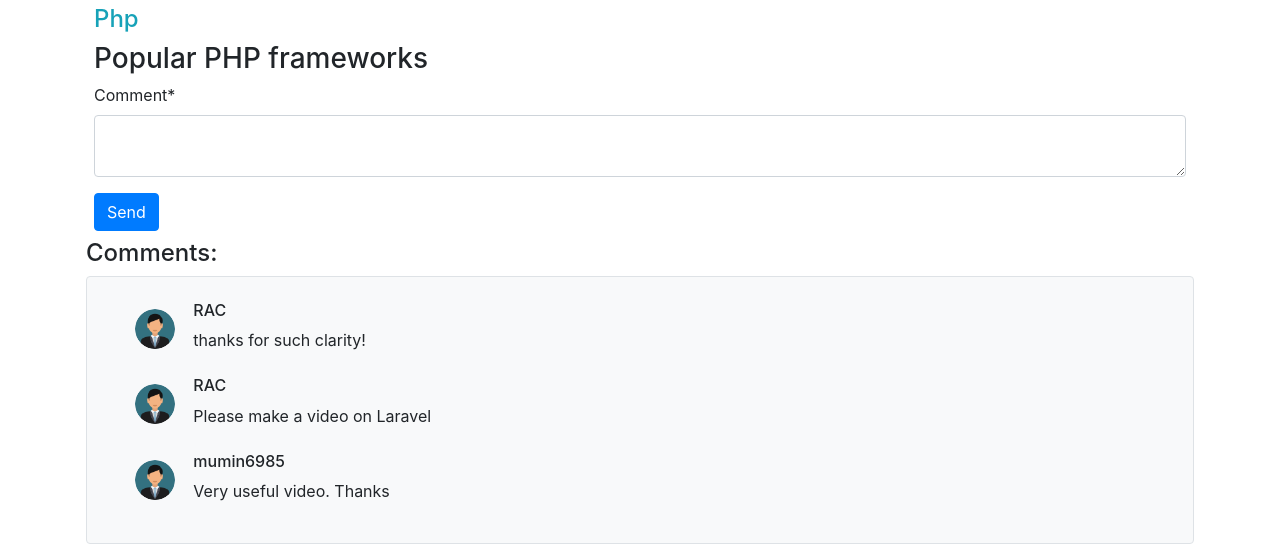
After one commit to RahatGithub/Bohubrihi_V-Streaming, a Django app: page /posts/post/8/ in a window 1280 px wide. The commit adds this page. Shown: the part 597-1157 px from the top of the page. Run offline with Django 5.2, Linux system fonts and the light colour scheme; data comes from the database, SQL or seed files in the repository; both versions use the stored data as it was after the commit; some libraries are stand-ins or nearby versions.

Commit message:
Working fine

```diff
--- a/App_Accounts/views.py
+++ b/App_Accounts/views.py
@@ -14,7 +14,7 @@ def sign_up(request):
             user = form.save()
             user_profile = UserProfile(user=user)
             user_profile.save()
-            return HttpResponseRedirect(reverse('App_Accounts:login'))  # change it to 'App_Post:home', also pass user info when logged in
+            return HttpResponseRedirect(reverse('App_Accounts:log_in'))  # change it to 'App_Post:home', also pass user info when logged in
 
     context={ 'title':'Sign up . V-Stream', 'form' : form }
 
--- a/App_Posts/admin.py
+++ b/App_Posts/admin.py
@@ -1,4 +1,5 @@
 from django.contrib import admin
-from .models import Post
+from .models import Post, Comment
 
 admin.site.register(Post)
+admin.site.register(Comment)
--- a/App_Posts/forms.py
+++ b/App_Posts/forms.py
@@ -1,9 +1,18 @@
 from django import forms
-from App_Posts.models import Post
+from App_Posts.models import Post, Comment
 
 
 class PostForm(forms.ModelForm):
-
     class Meta:
         model = Post
         fields = ['title', 'description', 'video_link']
+
+
+
+class CommentForm(forms.ModelForm):
+    class Meta:
+        model = Comment
+        fields = ['comment']
+        widgets = {
+            'comment': forms.Textarea(attrs={'rows': 2, 'cols': 30}),
+        }
--- a/App_Posts/models.py
+++ b/App_Posts/models.py
@@ -11,6 +11,7 @@ class Post(models.Model):
     creator = models.ForeignKey(User, on_delete=models.CASCADE, related_name='post')
     title = models.CharField(max_length=264, blank=True)
     category = models.CharField(max_length=40, choices=CATEGORY_CHOICES, default=None)
+    description = models.TextField(blank=True)
     video_link = models.URLField(blank=True)
     upload_date = models.DateField(auto_now_add=True)
 
@@ -19,3 +20,14 @@ class Post(models.Model):
 
     def __str__(self):
         return f"{self.title} ({self.category})"
+
+
+
+class Comment(models.Model):
+    post = models.ForeignKey(Post, on_delete=models.CASCADE, related_name='commented_post')
+    user = models.ForeignKey(User, on_delete=models.CASCADE, related_name='commenter')
+    comment = models.TextField()
+    date_created = models.DateTimeField(auto_now_add=True)
+
+    def __str__(self):
+        return f"{self.user}, {self.post}"
--- a/App_Posts/urls.py
+++ b/App_Posts/urls.py
@@ -5,6 +5,5 @@ app_name = 'App_Posts'
 
 urlpatterns = [
     path("", views.home, name='home'),
-    # path('liked/<pk>/', views.liked, name='liked'),
-    # path('unliked/<pk>/',views.unliked, name='unliked'),
+    path('post/<int:post_id>/', views.post_view, name='post_view')
 ]
--- a/App_Posts/views.py
+++ b/App_Posts/views.py
@@ -1,14 +1,14 @@
-from django.shortcuts import render, HttpResponse
+from django.shortcuts import render, HttpResponseRedirect, HttpResponse
+from django.urls import reverse
 from django.contrib.auth.decorators import login_required
-from App_Posts.models import Post
+from App_Posts.models import Post, Comment
+from App_Posts.forms import CommentForm
 from django.contrib.auth.models import User
 from django.db.models import Q  # used for complex queries
 
 
 def home(request):
     posts = Post.objects.all()
-    # liked_post = Like.objects.filter(user=request.user)
-    # liked_post_list = liked_post.values_list('post', flat=True)
 
     if request.method == 'GET':
         search = request.GET.get('search', '')
@@ -20,3 +20,31 @@ def home(request):
             'posts':posts,
         }
     return render(request, 'App_Posts/home.html', context)
+
+
+
+# ***********WE'RE WORKING HERE***********
+
+def post_view(request, post_id):
+    post = Post.objects.get(id=post_id)
+    form = CommentForm()
+
+    comments = Comment.objects.filter(post=post)
+    print(comments)
+
+    if request.method == 'POST':
+        form = CommentForm(data=request.POST)
+        if form.is_valid():
+            text = form.cleaned_data.get('comment')
+            comment = Comment(post=post, user=request.user, comment=text)
+            comment.save()
+            return HttpResponseRedirect(reverse('App_Posts:post_view', args=[post_id]))
+
+    context = {
+        'title' : 'post_view . v-stream',
+        'post' : post,
+        'form' : form,
+        'comments' : comments
+    }
+
+    return render(request, 'App_Posts/post_view.html', context)
--- a/templates/App_Posts/home.html
+++ b/templates/App_Posts/home.html
@@ -19,7 +19,7 @@
                         <div>
                             <div class="d-flex justify-content-between">
                                 <small><h6 class="text-info">{{video.category|title}}</h6></small>  <!-- 'title' is used to capitalize the text (category name) -->
-                                <a href="#" class="btn btn-secondary">View</a>
+                                <a href="{% url 'App_Posts:post_view' post_id=video.id %}" class="btn btn-secondary">View</a>
                             </div>
                             <h6>{{video.title}}</h6>
                         </div>
@@ -44,7 +44,7 @@
                             <div>
                                 <div class="d-flex justify-content-between">
                                     <small><h6 class="text-info">{{video.category|title}}</h6></small>  <!-- 'title' is used to capitalize the text (category name) -->
-                                    <a href="#" class="btn btn-secondary">View</a>
+                                    <a href="{% url 'App_Posts:post_view' post_id=video.id %}" class="btn btn-secondary">View</a>
                                 </div>
                                 <h6>{{video.title}}</h6>
                             </div>
--- /dev/null
+++ b/templates/App_Posts/post_view.html
@@ -0,0 +1,46 @@
+{% extends 'navbar.html' %}
+{% load crispy_forms_tags %}
+{% block title_block %} {{title}} {% endblock %}
+
+{% block body_block%}
+
+    <div class="m-2">
+        <iframe
+            width="1000px"
+            height="500px"
+            src="{{post.video_link}}"
+            frameborder="0"
+            allow="accelerometer; autoplay; clipboard-write; encrypted-media; gyroscope; picture-in-picture"
+            allowfullscreen>
+        </iframe>
+        <div>
+            <small><h4 class="text-info">{{post.category|title}}</h4></small>  <!-- 'title' is used to capitalize the text (category name) -->
+            <h3>{{post.title}}</h3>
+        </div>
+    </div>
+
+    <div class="m-2">
+        <form method="POST">
+            {{form|crispy}}
+            {% csrf_token %}
+            <button type="submit" class="btn btn-primary"> Send </button>
+        </form>
+    </div>
+
+    <h4>Comments:</h4>
+    {% if comments %}
+        <div class="container p-3  bg-light border rounded">
+            {% for comment in comments %}
+                <div class="row px-3 my-2">
+                    <div class="col-1">
+                        <a class="nav-link" href="#"><img src="/media/profile_pic/default_user.png" height="40px" width="40px" class="rounded-circle"></a>
+                    </div>
+                    <div class="col-11">
+                        <div class="row"><h6>{{comment.user}}</h6></div>
+                        <div class="row"><p>{{comment.comment}}</p></div>
+                    </div>
+                </div>
+            {% endfor %}
+        </div>
+    {% endif %}
+{% endblock %}
--- a/templates/navbar.html
+++ b/templates/navbar.html
@@ -40,12 +40,13 @@
             <li class="nav-item">
               <a class="nav-link" href="{% url 'App_Accounts:logout' %}"><span class="text-danger">Log out</span> <span class="sr-only">(current)</span></a>
             </li>
-            <li class="nav-item">
-              {% if user.user_profile.profile_pic %}
-              <a class="nav-link" href="#"><img src="/media/{{user.user_profile.profile_pic}}" height="40px" width="40px" class="rounded-circle"></a>
-              {% else %}
-              <a class="nav-link" href="#"><img src="/media/default_user.png" height="40px" width="40px" class="rounded-circle"></a>
-              {% endif %}
+            <li class="nav-item row">
+              <div class="col">
+                <a class="nav-link" href="#"><img src="/media/profile_pic/default_user.png" height="40px" width="40px" class="rounded-circle"></a>
+              </div>
+              <div class="col">
+                {{request.user}}
+              </div>
             </li>
           </ul>
         </div>
```
Also changed, not shown: App_Posts/migrations/0005_comment.py (added), App_Posts/migrations/0006_post_description.py (added), db.sqlite3.
